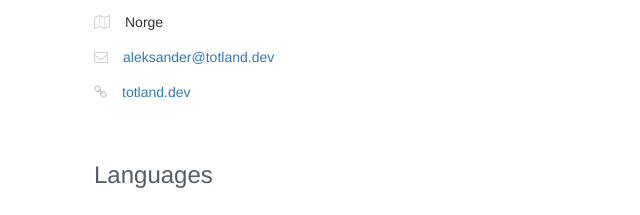
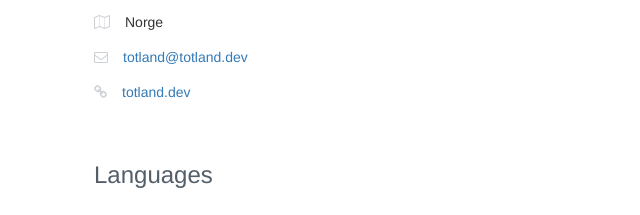
Before and after one commit to aTotland/totland.dev, a React app: page index.html in a window 1280 px wide. Shown: the part 771-986 px from the top of the page, 591-1231 px from the left. Built offline with nearby package versions, Linux system fonts and the light colour scheme; a script that the page names is missing.

Commit message:
Update email address in contact section

```diff
--- a/index.html
+++ b/index.html
@@ -206,8 +206,8 @@
                         <li>
                           <i class="fa fa-envelope-o"></i
                           ><span class="sr-only">Email:</span
-                          ><a href="mailto:aleksander@totland.dev"
-                            >aleksander@totland.dev</a
+                          ><a href="mailto:totland@totland.dev"
+                            >totland@totland.dev</a
                           >
                         </li>
                         <li>
```
